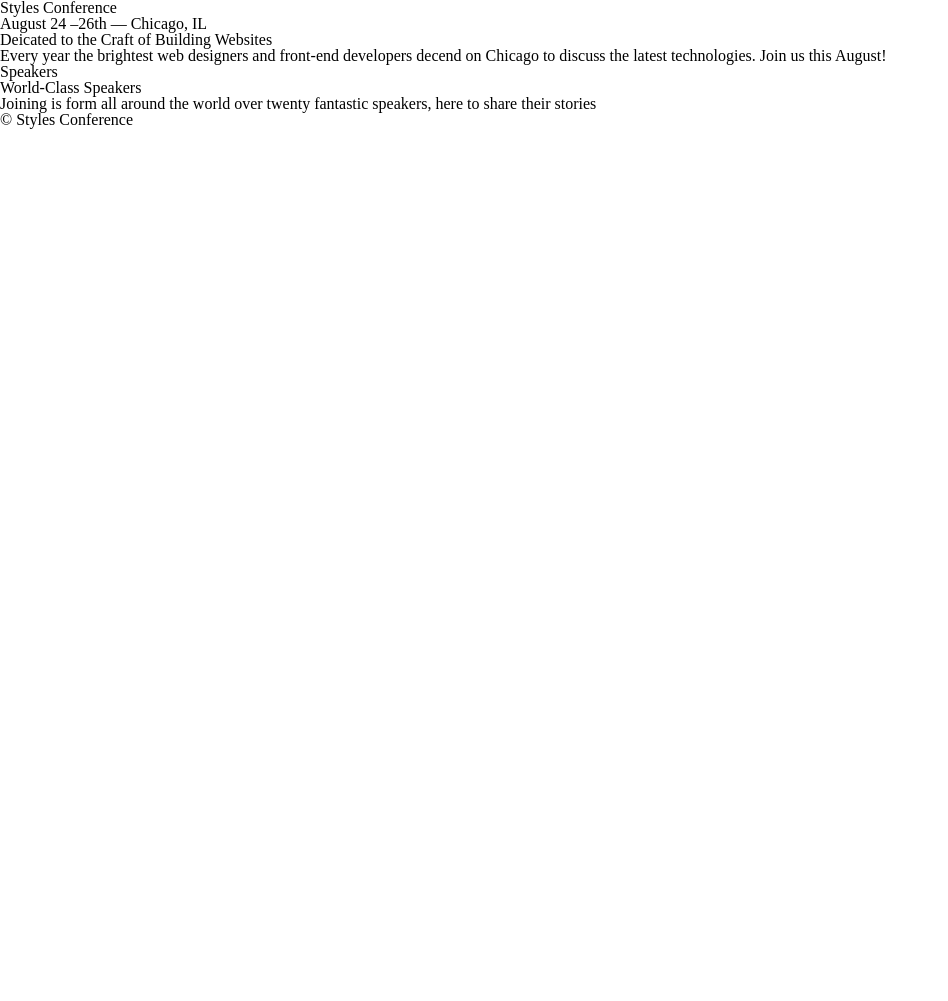
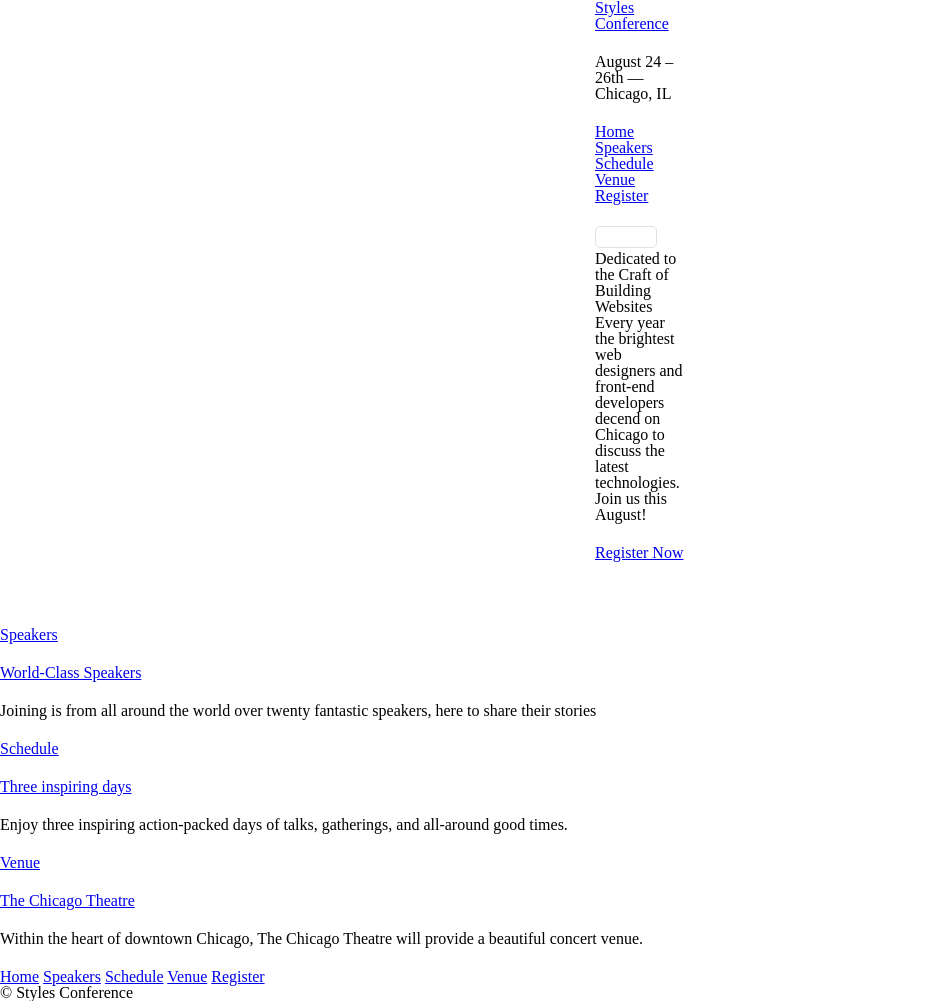
Before and after one commit to Sixers34926/100devs, a plain HTML site: page Class_02/styles-conference/index.html in a window 1280 px wide. Shown: the whole page, without its empty margins (0-948 px from the left). Before the commit the page ends 800 px from the top, so only its background shows below. Drawn offline with Linux system fonts and the light colour scheme.

Commit message:
CSS Update

```diff
--- a/Class_02/styles-conference/assets/stylesheets/main.css
+++ b/Class_02/styles-conference/assets/stylesheets/main.css
@@ -46,3 +46,53 @@ table {
 	border-collapse: collapse;
 	border-spacing: 0;
 }
+/*
+  ========================================
+  Grid
+  ========================================
+*/
+*,
+*:before,
+*after {
+	-webkit-box-sizing: border-box;
+	-moz-box-sizing: border-box;
+	box-sizing: border-box;
+}
+.containter{
+	margin: 0 auto;
+	padding-left: 30px;
+	padding-right: 30px;
+	width: 90px;
+}
+/*
+  ========================================
+  Typography
+  ========================================
+*/
+h1, h3, h4, h5, p {
+	margin-bottom: 22px;
+}
+/*
+  ========================================
+  Buttons
+  ========================================
+*/
+
+.btn {
+	border-radius: 5px;
+	display: inline-block;
+	margin: 0;
+  }
+  .btn-alt {
+	border: 1px solid #dfe2e5;
+	padding: 10px 30px;
+  }
+  /*
+  ========================================
+  Home
+  ========================================
+*/
+
+.hero {
+	padding: 22px 80px 66px 80px;
+  }
--- a/Class_02/styles-conference/index.html
+++ b/Class_02/styles-conference/index.html
@@ -5,23 +5,56 @@
         <title>Styles Conference</title>
         <link rel="stylesheet" href="assets/stylesheets/main.css">
         <body>
-            <header>
-                <h1>Styles Conference</h1>
+            <header class="containter">
+                <h1>
+                    <a href="index.html">Styles Conference</a>
+                </h1>
                 <h3>August 24 &ndash;26th &mdash; Chicago, IL</h3>
+                <nav>
+                    <a href="index.html">Home</a>
+                    <a href="speakers.html">Speakers</a>
+                    <a href="schedule.html">Schedule</a>
+                    <a href="venue.html">Venue</a>
+                    <a href="register.html">Register</a>
+                </nav>
             </header>
-            <section>
-                <h2>Deicated to the Craft of Building Websites</h2>
+            <section class="hero containter" class="container">
+                <a class="btn btn-alt"></a>
+                <h2>Dedicated to the Craft of Building Websites</h2>
                 <p>Every year the brightest web designers and front-end developers decend on Chicago to discuss the latest technologies. Join us this August!</p>
+                <a href="register.html">Register Now</a>
             </section>
-            <section>
-
+            <section class="container">
                 <section>
-                    <h5>Speakers</h5>
-                    <h3>World-Class Speakers</h3>
-                    <p>Joining is form all around the world over twenty fantastic speakers, here to share their stories</p>
+                    <a href="speakers.html">
+                        <h5>Speakers</h5>
+                        <h3>World-Class Speakers</h3>
+                    </a>
+                    <p>Joining is from all around the world over twenty fantastic speakers, here to share their stories</p>
+                </section>
+                <section class="container">
+                    <a href="schedule.html">
+                        <h5>Schedule</h5>
+                        <h3>Three inspiring days</h3>
+                    </a>
+                    <p>Enjoy three inspiring action-packed days of talks, gatherings, and all-around good times.</p>
+                </section>
+                <section class="container">
+                    <a href="venue.html">
+                        <h5>Venue</h5>
+                        <h3>The Chicago Theatre</h3>
+                    </a>
+                    <p>Within the heart of downtown Chicago, The Chicago Theatre will provide a beautiful concert venue.</p>
                 </section>
             </section>
-            <footer>
+            <footer class="container">
+                <nav>
+                    <a href="index.html">Home</a>
+                    <a href="speakers.html">Speakers</a>
+                    <a href="schedule.html">Schedule</a>
+                    <a href="venue.html">Venue</a>
+                    <a href="register.html">Register</a>
+                </nav>
                 <small>&copy; Styles Conference</small>
             </footer>
         </body>
```
Also changed, not shown: Class_02/styles-conference/register.html (added), Class_02/styles-conference/schedule.html (added), Class_02/styles-conference/speakers.html (added), Class_02/styles-conference/venue.html (added).
